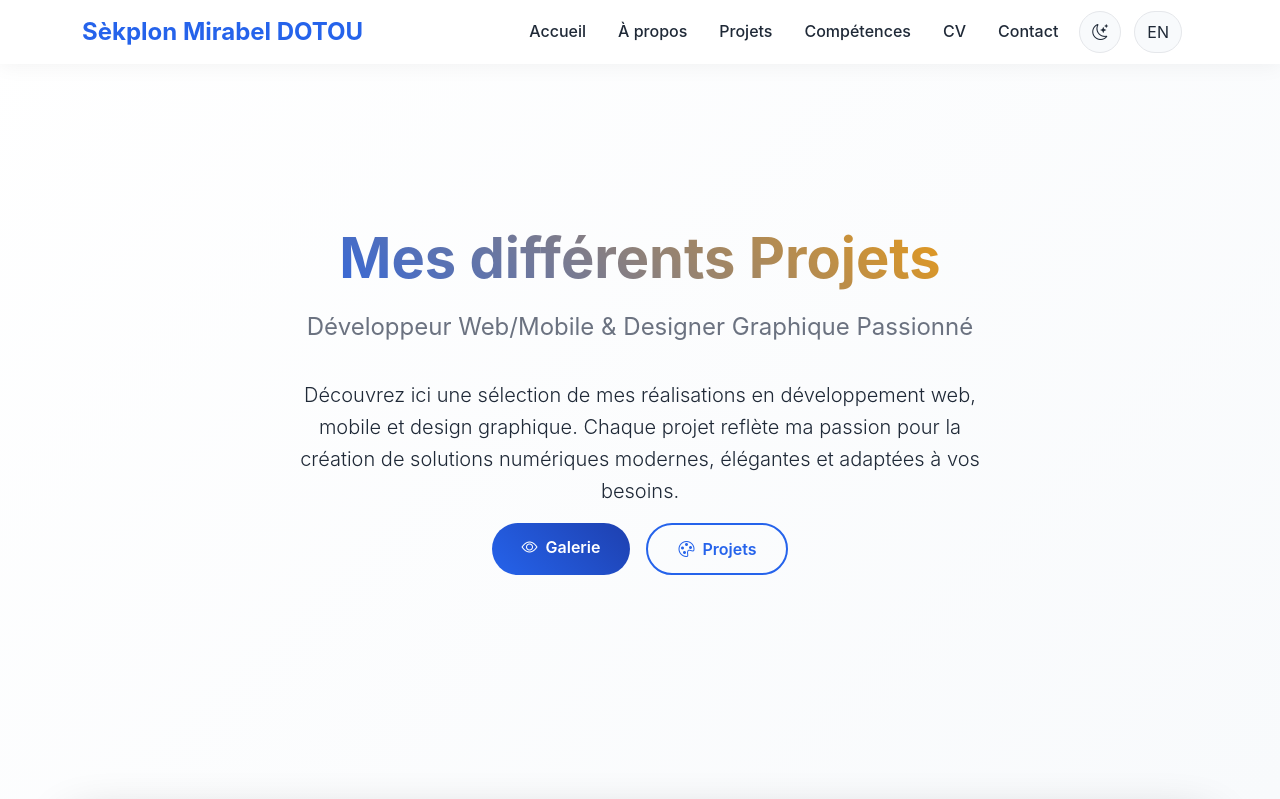
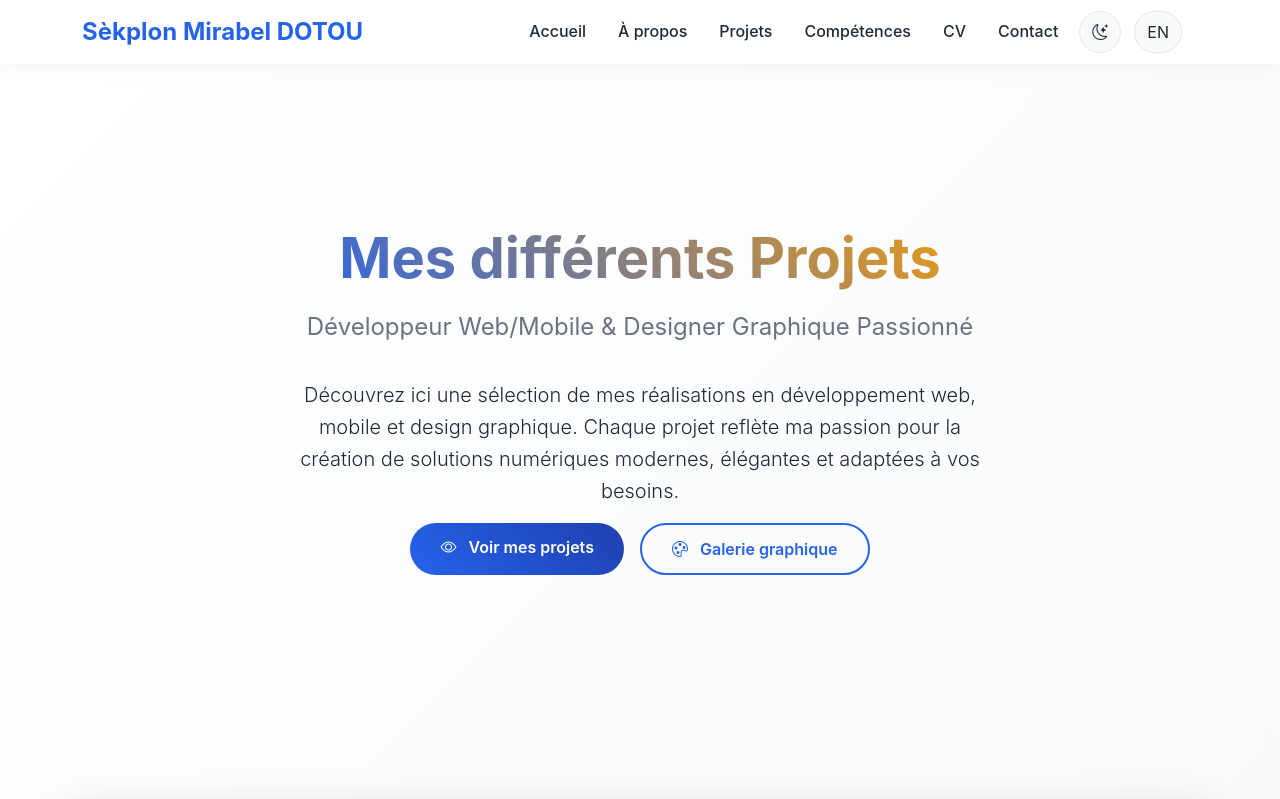
Before and after one commit to miraboy/sekplon, a PHP site: page /projets.html in a window 1280 px wide. Shown: the top 799 px of the page. Run offline with PHP 8.4, Linux system fonts and the light colour scheme.

Commit message:
Add SEO keywords meta tag and improve accessibility in project links

```diff
--- a/projets.html
+++ b/projets.html
@@ -17,6 +17,8 @@
     <link href="https://cdnjs.cloudflare.com/ajax/libs/aos/2.3.4/aos.css" rel="stylesheet">
     <!-- Custom CSS -->
     <link rel="stylesheet" href="css/style.css">
+    <!-- Optimisation SEO des liens et images dans projets.html -->
+    <meta name="keywords" content="Sèkplon, DOTOU ,Mirabel, Sèkplon Mirabel DOTOU, développeur mobile, développeur web, designer graphique, portfolio, projets, Bénin, Cotonou, Pahou, web, mobile, graphisme, création, design, PHP, HTML, CSS, JavaScript, Bootstrap, MySQL">
 </head>
 <body>
     <!-- Navigation -->
@@ -65,11 +67,25 @@
                         Je conçois des solutions numériques élégantes et fonctionnelles pour donner vie à vos idées. Spécialisé en développement web moderne et création graphique professionnelle.
                     </p-->
                     <div class="d-flex flex-wrap gap-3 justify-content-center">
-                        <a href="#modalGraph" class="btn btn-primary" data-fr="Galerie" data-en="Gallery">
-                            <i class="bi bi-eye me-2"></i>Galerie
+                        <a href="#modalDev"
+                           class="btn btn-primary"
+                           data-bs-toggle="modal"
+                           data-fr="Voir mes projets"
+                           data-en="View My Projects"
+                           title="Voir les projets de Mirabel"
+                           aria-label="Voir les projets de Mirabel">
+                            <i class="bi bi-eye me-2" aria-hidden="true"></i>
+                            Voir mes projets
                         </a>
-                        <a href="#modalDev" class="btn btn-outline-primary" data-fr="Projets" data-en="Projects">
-                            <i class="bi bi-palette me-2"></i>Projets
+                        <a href="#modalGraph"
+                           class="btn btn-outline-primary"
+                           data-bs-toggle="modal"
+                           data-fr="Galerie graphique"
+                           data-en="Gallery"
+                           title="Galerie graphique de Mirabel"
+                           aria-label="Galerie graphique de Mirabel">
+                            <i class="bi bi-palette me-2" aria-hidden="true"></i>
+                            Galerie graphique
                         </a>
                     </div>
                 </div>
@@ -96,8 +112,10 @@
                             <span class="badge bg-warning">JavaScript</span>
                             <span class="badge bg-success">Bootstrap</span>
                         </div>
-                        <a href="https://github.com/miraboy/portfolio" target="_blank" class="btn btn-dark btn-sm mt-2">
-                            <i class="bi bi-github"></i> Voir sur GitHub
+                        <a href="https://github.com/miraboy/portfolio" target="_blank" class="btn btn-dark btn-sm mt-2"
+                           title="Voir le projet Mirabel sur GitHub"
+                           aria-label="Voir le projet Mirabel sur GitHub">
+                            <i class="bi bi-github" aria-hidden="true"></i> Voir sur GitHub
                         </a>
                     </div>
 
@@ -116,8 +134,10 @@
                             <span class="badge bg-success">Bootstrap 5</span>
                             <span class="badge bg-info text-dark">DataTables</span>
                         </div>
-                        <a href="https://github.com/miraboy/filrouge" target="_blank" class="btn btn-dark btn-sm mt-2">
-                            <i class="bi bi-github"></i> Voir sur GitHub
+                        <a href="https://github.com/miraboy/filrouge" target="_blank" class="btn btn-dark btn-sm mt-2"
+                           title="Voir le projet Mirabel sur GitHub"
+                           aria-label="Voir le projet Mirabel sur GitHub">
+                            <i class="bi bi-github" aria-hidden="true"></i> Voir sur GitHub
                         </a>
                     </div>
 
@@ -131,8 +151,10 @@
                             <span class="badge bg-secondary">MySQL</span>
                             <span class="badge bg-dark">Sans framework</span>
                         </div>
-                        <a href="https://github.com/miraboy/modeles" target="_blank" class="btn btn-dark btn-sm mt-2">
-                            <i class="bi bi-github"></i> Voir sur GitHub
+                        <a href="https://github.com/miraboy/modeles" target="_blank" class="btn btn-dark btn-sm mt-2"
+                           title="Voir le projet Mirabel sur GitHub"
+                           aria-label="Voir le projet Mirabel sur GitHub">
+                            <i class="bi bi-github" aria-hidden="true"></i> Voir sur GitHub
                         </a>
                     </div>
                 </div>
@@ -175,7 +197,9 @@
     <!-- Contact Section https://formsubmit.co/mirabelbarryl@gmail.com -->
     <section id="contact" class="py-5">
         <div class="container">
-            <h2 class="section-title text-dark text-dark text-dark text-dark text-dark text-dark text-dark text-dark text-dark text-dark text-dark text-dark" data-fr="Contactez-moi" data-en="Contact Me">Contactez-moi</h2>
+            <h2 class="section-title text-dark" data-fr="Contactez-moi" data-en="Contact Me">
+                Contactez Mirabel
+            </h2>
             <div class="row justify-content-center">
                 <div class="col-lg-8">
                     <div id="form-message" class="text-center my-3"></div>
@@ -235,7 +259,13 @@
 
                     <div class="text-center mt-4">
                         <div class="social-links">
-                            <a href="https://www.linkedin.com/in/s%C3%A8kplon-mirabel-dotou-410140195?utm_source=share&utm_campaign=share_via&utm_content=profile&utm_medium=android_app" target="_blank" title="LinkedIn"><i class="bi bi-linkedin"></i></a>
+                            <a href="https://www.linkedin.com/in/s%C3%A8kplon-mirabel-dotou-410140195?utm_source=share&utm_campaign=share_via&utm_content=profile&utm_medium=android_app"
+                               target="_blank"
+                               rel="noopener noreferrer"
+                               title="LinkedIn Mirabel"
+                               aria-label="LinkedIn Mirabel">
+                                <i class="bi bi-linkedin" aria-hidden="true"></i>
+                            </a>
                             <a href="https://github.com/miraboy" target="_blank" title="GitHub"><i class="bi bi-github"></i></a>
                             <a href="mailto:mirabelbarryl@gmail.com" title="Email"><i class="bi bi-envelope"></i></a>
                             <a href="https://x.com/MirabelDotou?t=2pK8_bDFiTHUH93PoW3Law&s=09" target="_blank" title="Twitter"><i class="bi bi-twitter"></i></a>
```
Also changed, not shown: index.php (+40 -13 lines).
